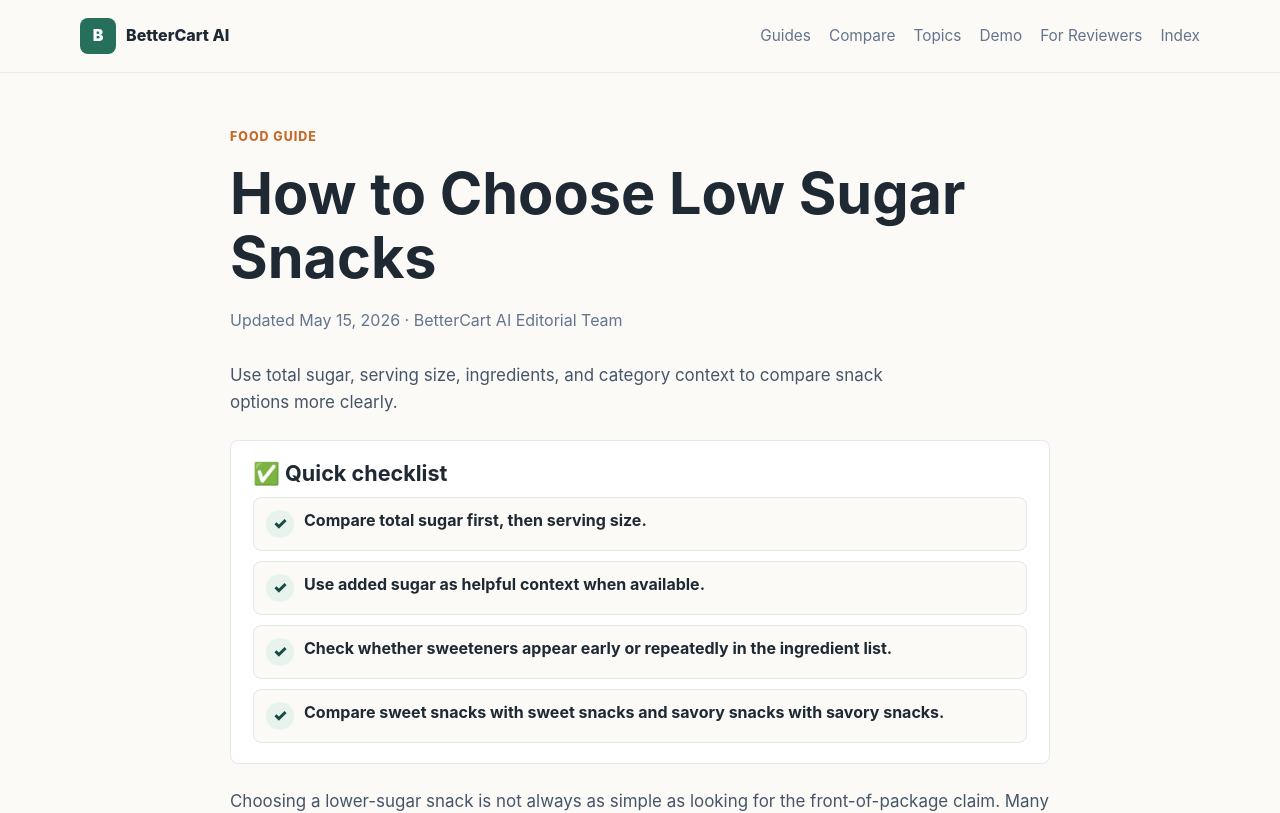
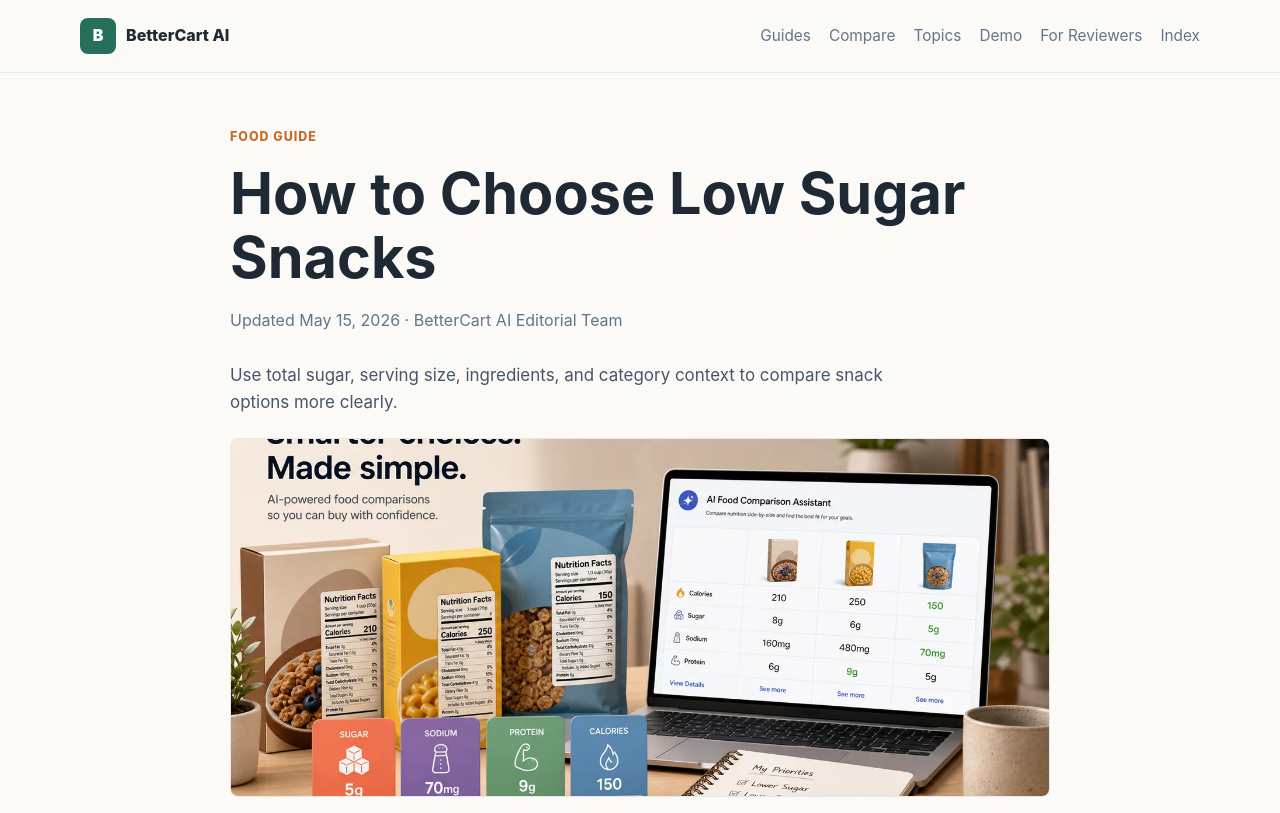
Before and after one commit to Astalos11/bettercart-ai-approval-site, a Next.js app: page /guides/how-to-choose-low-sugar-snacks in a window 1280 px wide. Shown: the top 813 px of the page. Built offline with nearby package versions, Linux system fonts and the light colour scheme; no server answers.

Commit message:
Add visuals to guide articles

```diff
--- a/app/globals.css
+++ b/app/globals.css
@@ -672,6 +672,16 @@ h3 {
   margin: 16px 0 28px;
 }
 
+.article-visual {
+  display: block;
+  width: 100%;
+  aspect-ratio: 16 / 7;
+  object-fit: cover;
+  border: 1px solid var(--line);
+  border-radius: 8px;
+  margin: 22px 0;
+}
+
 .faq-list {
   display: grid;
   gap: 14px;
--- a/app/guides/[slug]/page.jsx
+++ b/app/guides/[slug]/page.jsx
@@ -53,6 +53,11 @@ export default function GuidePage({ params }) {
         Updated May 15, 2026 · <Link href="/authors/bettercart-editorial-team">BetterCart AI Editorial Team</Link>
       </div>
       <p className="lead">{guide.excerpt}</p>
+      <img
+        className="article-visual"
+        src="/images/food-comparison-visual-v2.webp"
+        alt="Packaged food labels and comparison cards used as a visual guide example"
+      />
       {guide.checklist?.length ? (
         <div className="callout">
           <h2>✅ Quick checklist</h2>
```
